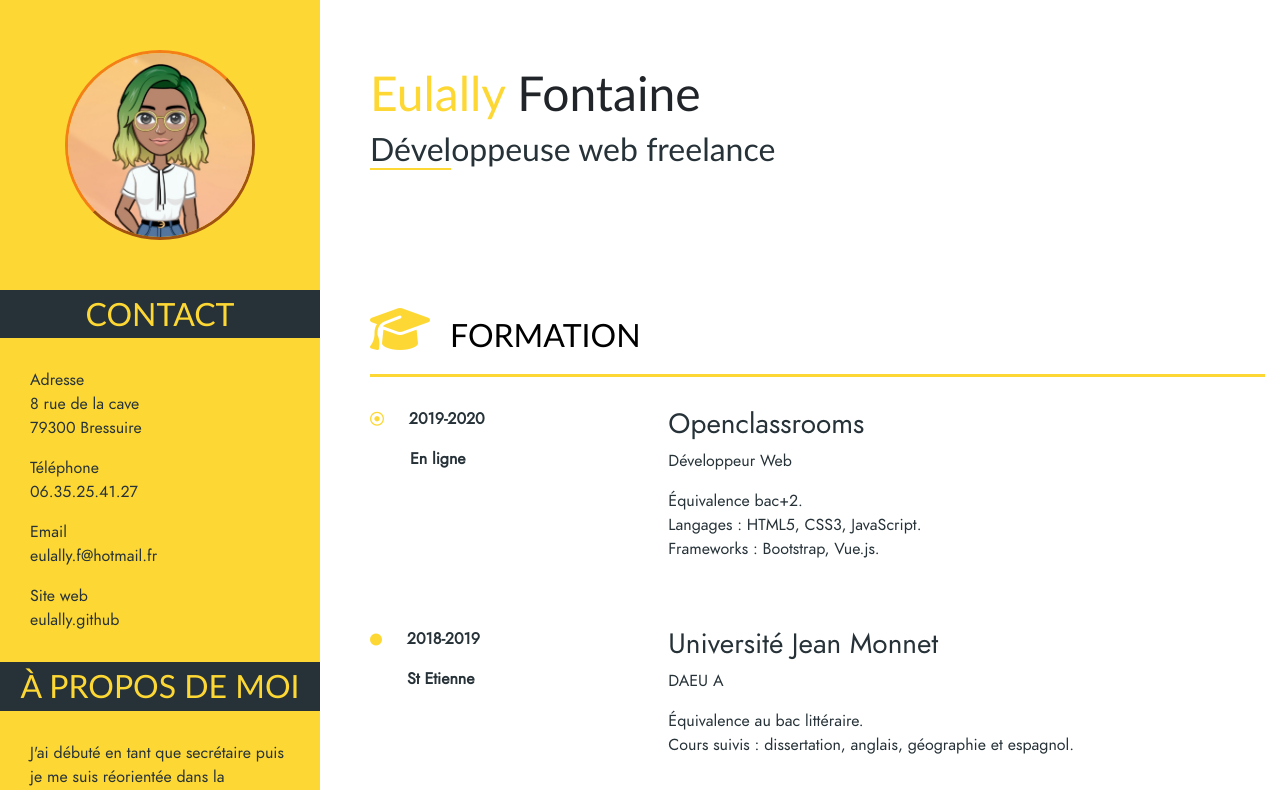
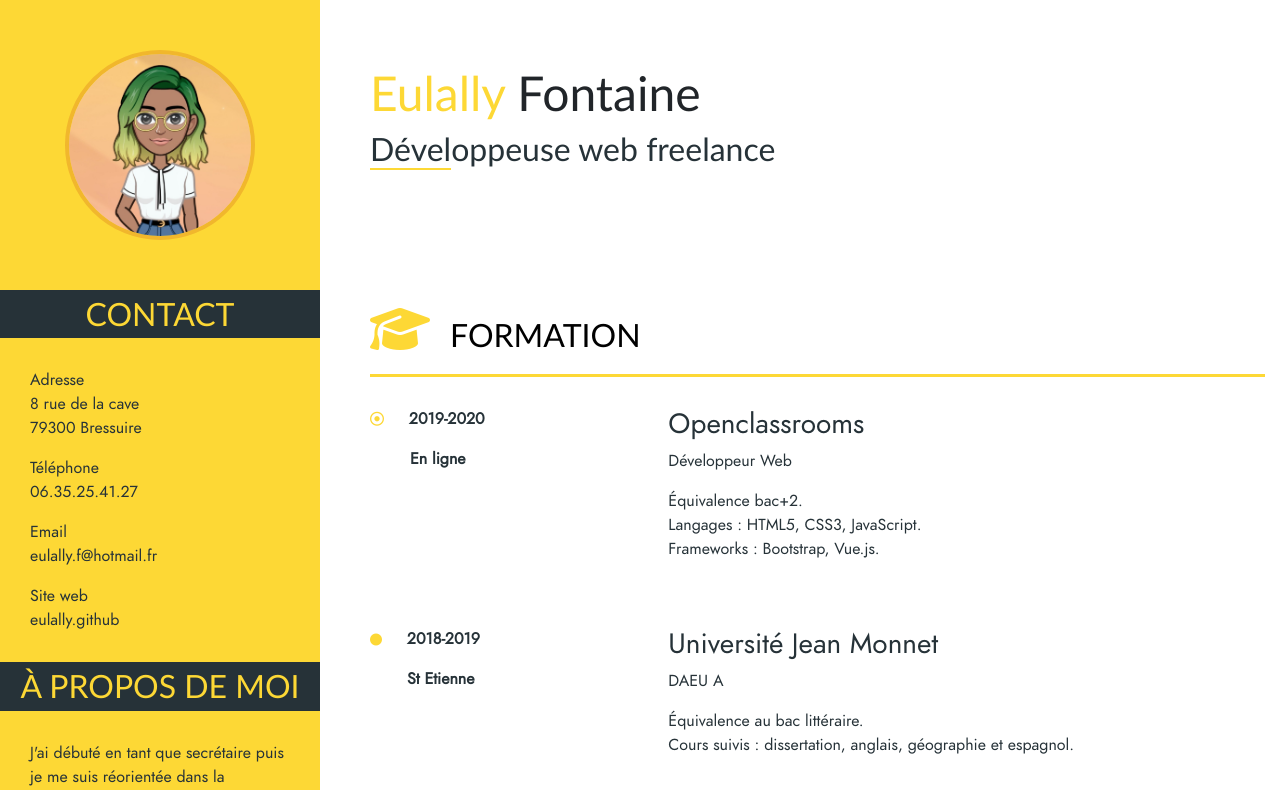
Before and after one commit to Eulally/MyCv, a plain HTML site: page index.html in a window 1280 px wide. Shown: the top 790 px of the page. Drawn offline with nearby package versions, Linux system fonts and the light colour scheme; files whose address does not match are found by name.

Commit message:
avatar border, color and opacity

```diff
--- a/style.css
+++ b/style.css
@@ -32,11 +32,12 @@ body h1, h2 {
 
 #photo img {
 
-	border-style: outset;
+	border-style: solid;
 	border-radius: 50%;
 	width : 200px;
 	height: 200px;
-	border-color: #F57F17;
+	border-width: 4px;
+	border-color: rgba(191,54,12,0.2);
 }
 .identity h1 {
 	font-size: 3em;
```
